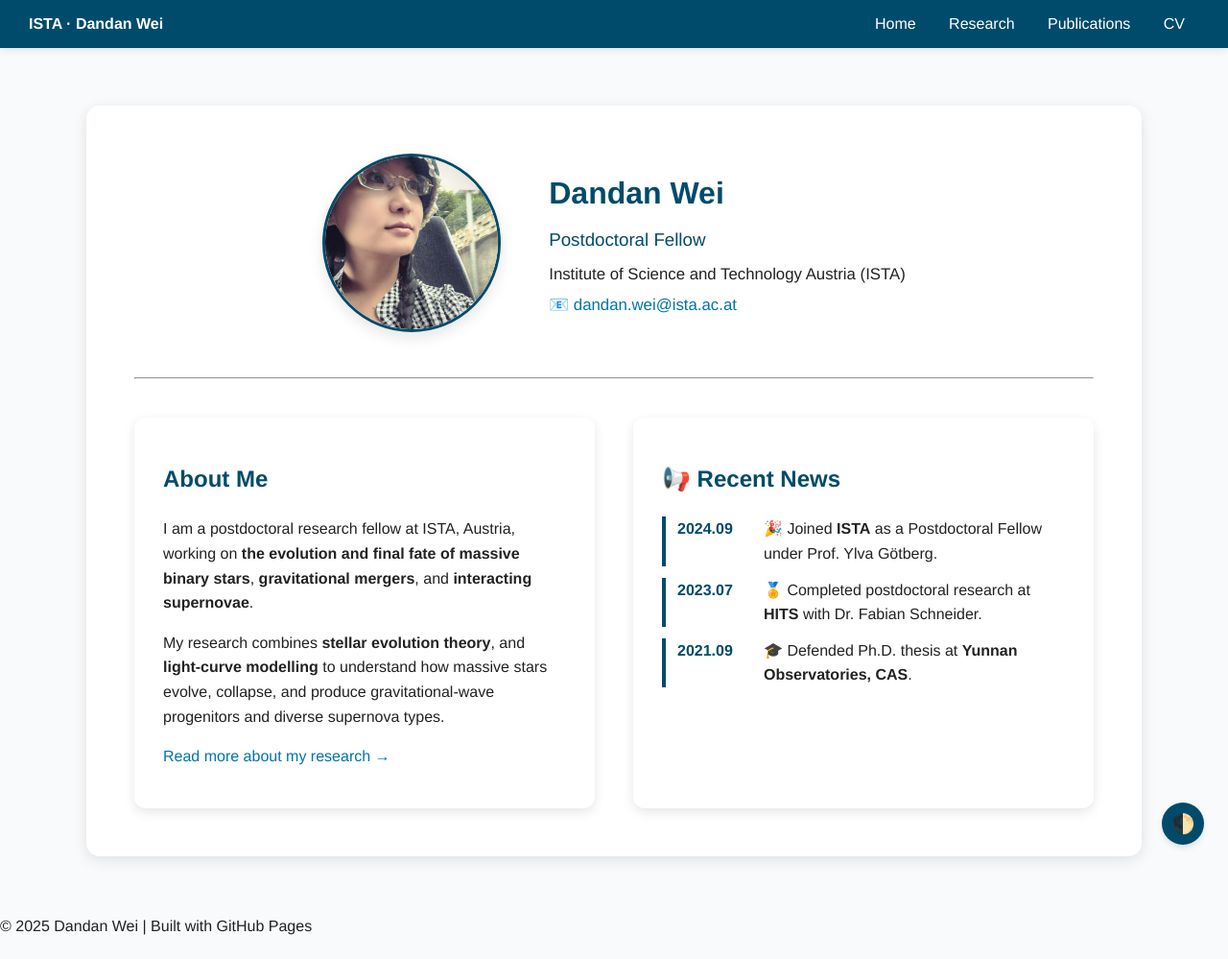
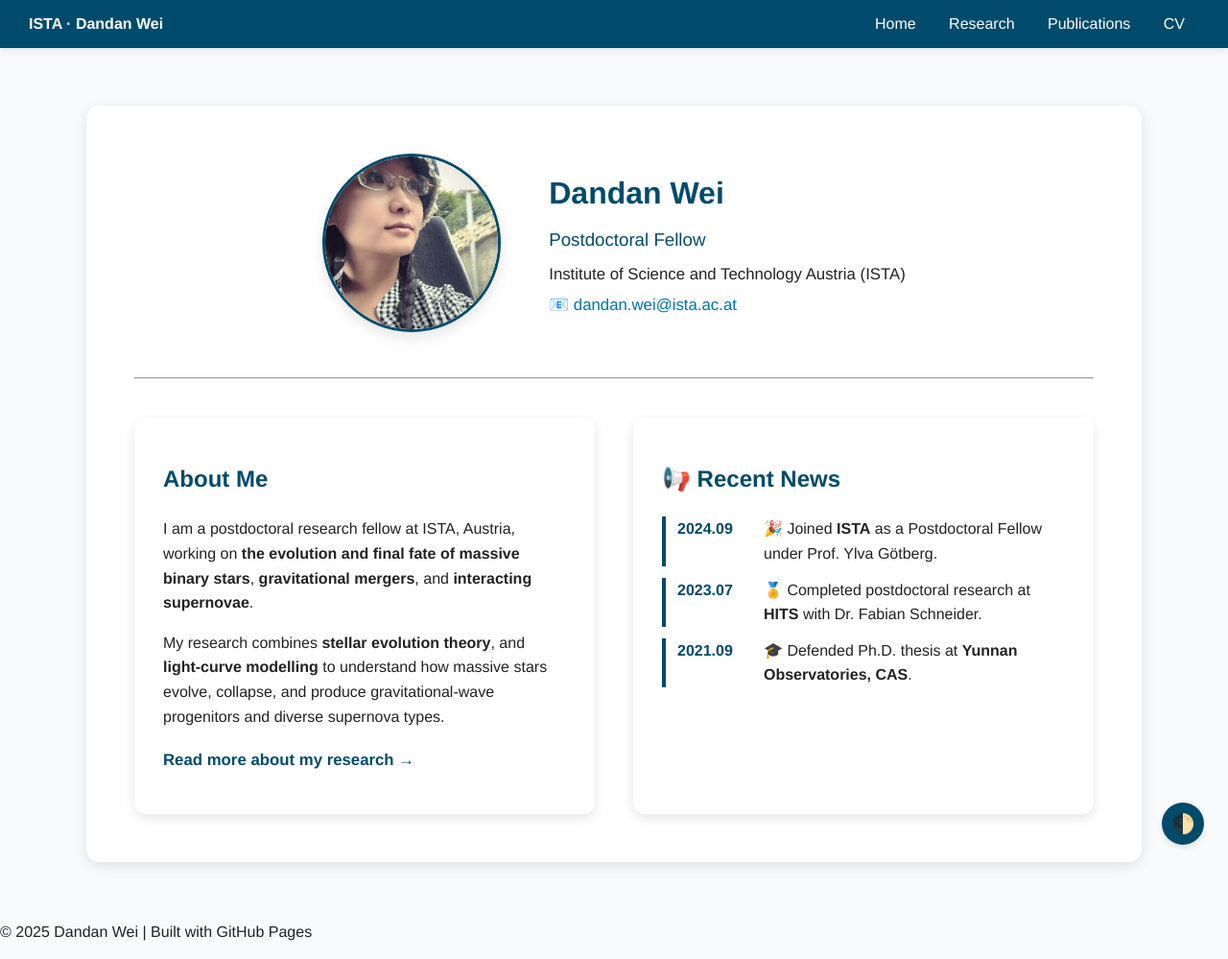
Before and after one commit to Dandan-star0/Dandan-star0.github.io, a Jekyll site: the page built from index.md, in a window 1280 px wide. Shown: the whole page at 96% size. Built offline with Jekyll 4.4.1, drawn with Linux system fonts in a browser that asks for light colours.

Commit message:
Update style.css

```diff
--- a/assets/css/style.css
+++ b/assets/css/style.css
@@ -330,6 +330,27 @@ a:hover {
 }
 
 
+/* ===== Read More Link Styling ===== */
+.read-more {
+  margin-top: 20px;
+  font-size: 1.05em;
+}
+
+.read-more a {
+  color: var(--accent);
+  text-decoration: none;
+  font-weight: 600;
+  transition: color 0.3s ease, text-shadow 0.3s ease;
+}
+
+.read-more a:hover {
+  color: var(--link);
+  text-shadow: 0 0 8px var(--shadow);
+}
+
+
+
+
 
 /* Responsive (mobile) */
 @media (max-width: 768px) {
```
